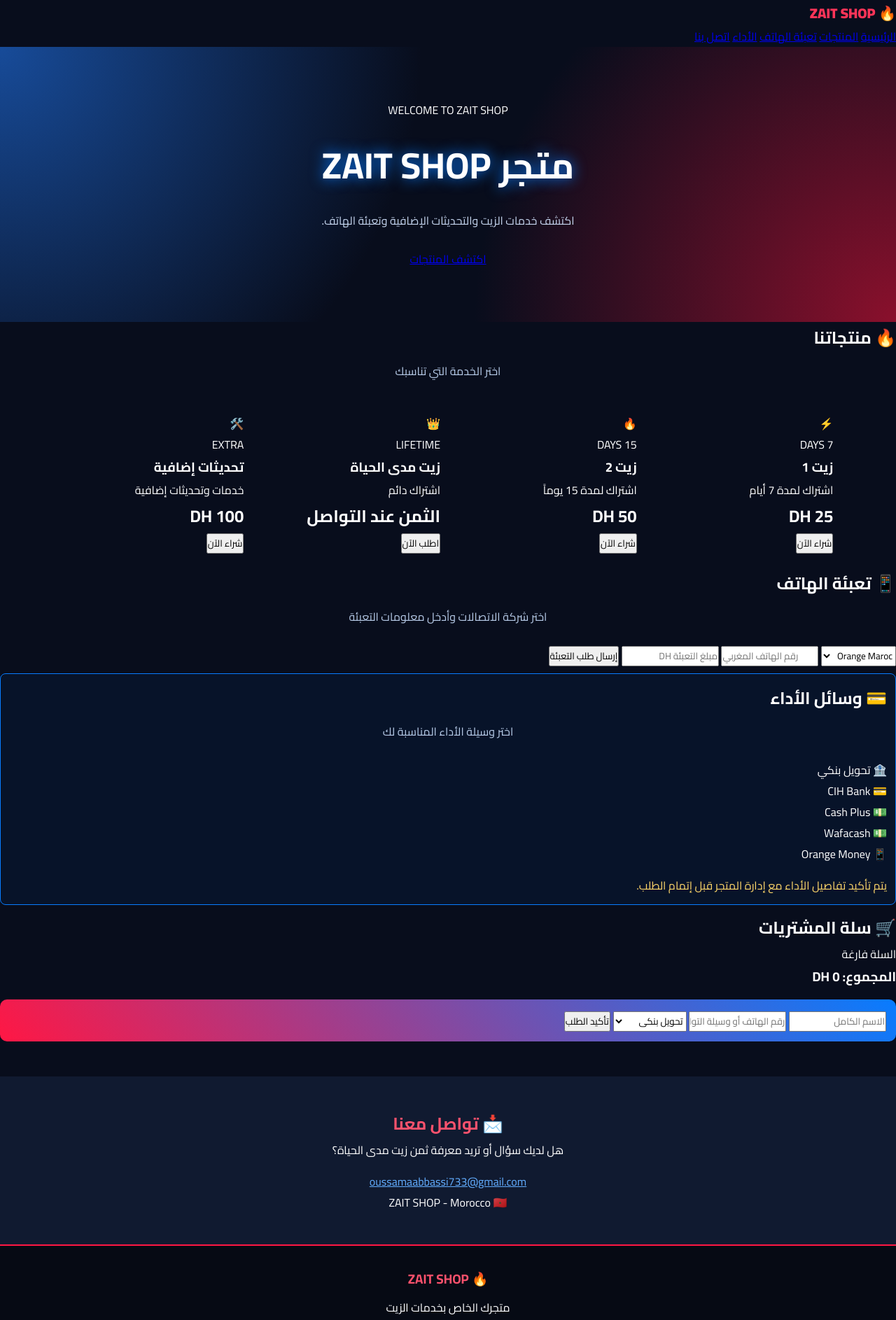
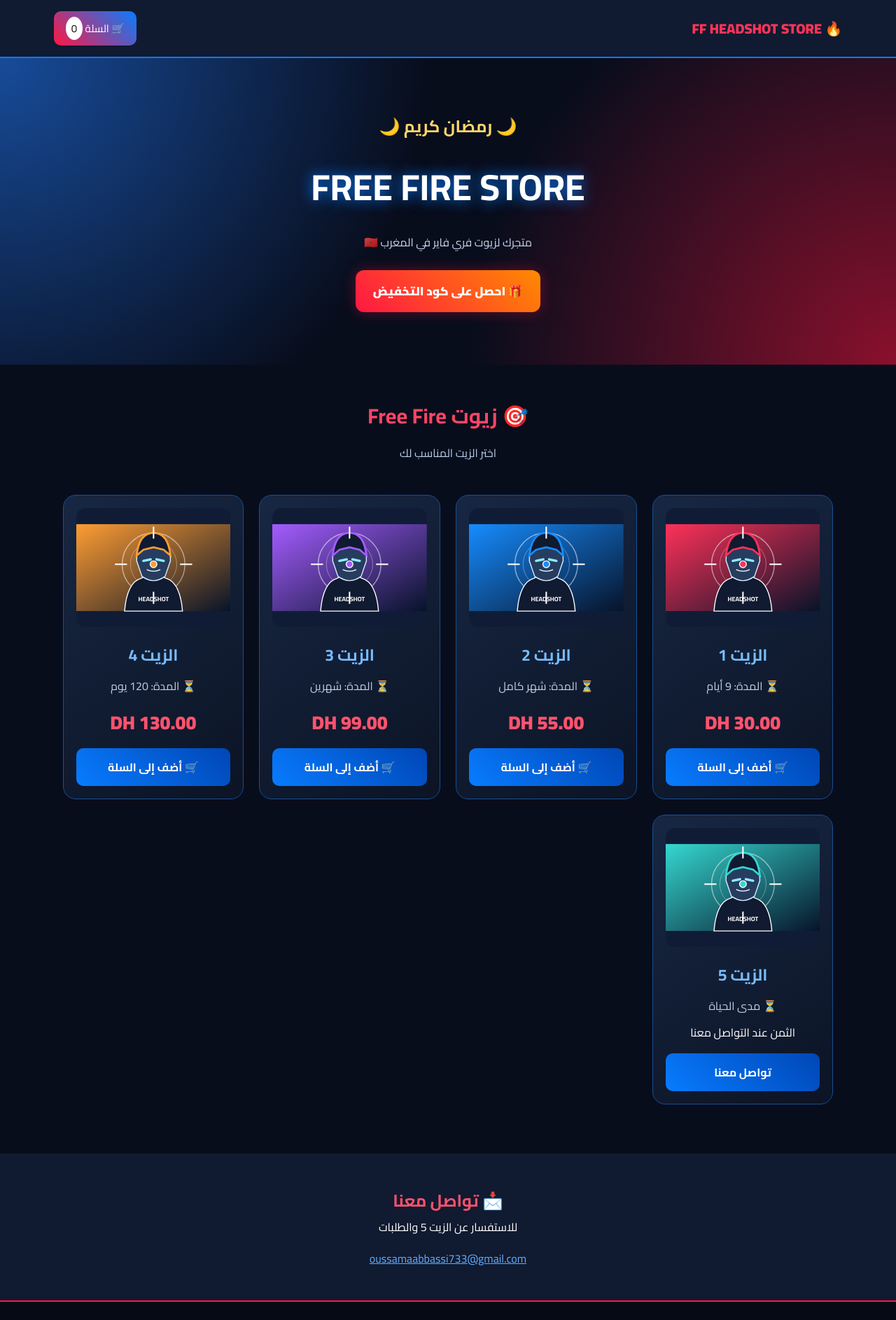
Before and after one commit to oussamaagh/oussama-shop, a plain HTML site: page index.html in a window 1280 px wide. Shown: the top 1886 px of the page at 70% size. Drawn offline with Linux system fonts and the light colour scheme.

Commit message:
Update index.html

```diff
--- a/index.html
+++ b/index.html
@@ -4,167 +4,144 @@
 <head>
     <meta charset="UTF-8">
     <meta name="viewport" content="width=device-width, initial-scale=1.0">
-    <title>ZAIT SHOP | متجر الزيت</title>
+    <title>Free Fire Headshot Store</title>
     <link rel="stylesheet" href="style.css">
 </head>
 <body>
 
-<header class="topbar">
-    <div class="logo">🔥 ZAIT <span>SHOP</span></div>
-
-    <nav>
-        <a href="#home">الرئيسية</a>
-        <a href="#products">المنتجات</a>
-        <a href="#recharge">تعبئة الهاتف</a>
-        <a href="#payment">الأداء</a>
-        <a href="#contact">اتصل بنا</a>
-    </nav>
+<header class="header">
+    <div class="logo">🔥 FF HEADSHOT STORE</div>
+    <button class="cart-button" onclick="toggleCart()">
+        🛒 السلة <span id="cart-count">0</span>
+    </button>
 </header>
 
-<section class="hero" id="home">
-    <div class="hero-content">
-        <span class="tag">WELCOME TO ZAIT SHOP</span>
-        <h1>متجر <span>ZAIT SHOP</span></h1>
-        <p>اكتشف خدمات الزيت والتحديثات الإضافية وتعبئة الهاتف.</p>
-        <a href="#products" class="main-btn">اكتشف المنتجات</a>
-    </div>
+<section class="hero">
+    <h2>🌙 رمضان كريم 🌙</h2>
+    <h1>FREE FIRE STORE</h1>
+    <p>متجرك لزيوت فري فاير في المغرب 🇲🇦</p>
+
+    <button class="code-open" onclick="openCodes()">
+        🎁 احصل على كود التخفيض
+    </button>
 </section>
 
-<section class="section" id="products">
-    <h2>🔥 منتجاتنا</h2>
-    <p class="subtitle">اختر الخدمة التي تناسبك</p>
+<!-- أكواد التخفيض -->
+<div class="modal" id="code-modal">
+    <div class="modal-content">
+        <button class="close" onclick="closeCodes()">✖</button>
 
-    <div class="products">
+        <h2>🎁 أكواد رمضان</h2>
+        <p>اختر كوداً للحصول على تخفيض 15%</p>
 
-        <div class="product">
-            <div class="product-icon">⚡</div>
-            <span class="product-tag">7 DAYS</span>
-            <h3>زيت 1</h3>
-            <p>اشتراك لمدة 7 أيام</p>
-            <h2>25 DH</h2>
-            <button onclick="addToCart('زيت 1 - 7 أيام',25)">
-                شراء الآن
-            </button>
+        <div class="code-item">
+            <span>9889I6Y665H</span>
+            <button onclick="chooseCode('9889I6Y665H')">اختيار</button>
         </div>
 
-        <div class="product">
-            <div class="product-icon">🔥</div>
-            <span class="product-tag">15 DAYS</span>
-            <h3>زيت 2</h3>
-            <p>اشتراك لمدة 15 يوماً</p>
-            <h2>50 DH</h2>
-            <button onclick="addToCart('زيت 2 - 15 يوم',50)">
-                شراء الآن
-            </button>
+        <div class="code-item">
+            <span>ODUID7CH</span>
+            <button onclick="chooseCode('ODUID7CH')">اختيار</button>
         </div>
 
-        <div class="product">
-            <div class="product-icon">👑</div>
-            <span class="product-tag">LIFETIME</span>
-            <h3>زيت مدى الحياة</h3>
-            <p>اشتراك دائم</p>
-            <h2>الثمن عند التواصل</h2>
-            <button onclick="contactUs('زيت مدى الحياة')">
-                اطلب الآن
-            </button>
+        <div class="code-item">
+            <span>KDKKKD88</span>
+            <button onclick="chooseCode('KDKKKD88')">اختيار</button>
         </div>
 
-        <div class="product">
-            <div class="product-icon">🛠️</div>
-            <span class="product-tag">EXTRA</span>
-            <h3>تحديثات إضافية</h3>
-            <p>خدمات وتحديثات إضافية</p>
-            <h2>100 DH</h2>
-            <button onclick="addToCart('تحديثات إضافية',100)">
-                شراء الآن
-            </button>
+        <div class="code-item">
+            <span>LLDKDK</span>
+            <button onclick="chooseCode('LLDKDK')">اختيار</button>
         </div>
 
+        <p class="note">استعمل الكود في سلة المشتريات.</p>
     </div>
-</section>
+</div>
 
-<section class="section recharge" id="recharge">
-    <h2>📱 تعبئة الهاتف</h2>
-    <p class="subtitle">اختر شركة الاتصالات وأدخل معلومات التعبئة</p>
+<main>
+    <h2 class="section-title">🎯 زيوت Free Fire</h2>
+    <p class="subtitle">اختر الزيت المناسب لك</p>
 
-    <div class="recharge-box">
+    <div class="products" id="products-list"></div>
+</main>
 
-        <select id="operator">
-            <option value="Orange Maroc">Orange Maroc</option>
-            <option value="Inwi">Inwi</option>
-            <option value="Maroc Telecom">Maroc Telecom</option>
-        </select>
+<!-- السلة -->
+<div class="overlay" id="overlay" onclick="toggleCart()"></div>
 
-        <input type="tel" id="phone"
-               placeholder="رقم الهاتف المغربي">
+<aside class="cart-panel" id="cart-panel">
 
-        <input type="number" id="rechargeAmount"
-               min="1" placeholder="مبلغ التعبئة DH">
-
-        <button onclick="buyRecharge()">إرسال طلب التعبئة</button>
-
-    </div>
-</section>
-
-<section class="section payment" id="payment">
-    <h2>💳 وسائل الأداء</h2>
-    <p class="subtitle">اختر وسيلة الأداء المناسبة لك</p>
-
-    <div class="payment-list">
-        <div>🏦 تحويل بنكي</div>
-        <div>💳 CIH Bank</div>
-        <div>💵 Cash Plus</div>
-        <div>💵 Wafacash</div>
-        <div>📱 Orange Money</div>
+    <div class="cart-header">
+        <h2>🛒 سلة المشتريات</h2>
+        <button onclick="toggleCart()">✖</button>
     </div>
 
-    <p class="note">
-        يتم تأكيد تفاصيل الأداء مع إدارة المتجر قبل إتمام الطلب.
+    <div id="cart-items"></div>
+
+    <div class="coupon">
+        <h3>🎟️ كود التخفيض</h3>
+
+        <input
+            id="coupon-input"
+            placeholder="أدخل كود رمضان"
+            dir="ltr"
+        >
+
+        <button onclick="applyCoupon()">تفعيل الكود</button>
+        <p id="coupon-message"></p>
+    </div>
+
+    <div class="total-box">
+        <p>المجموع الأصلي:
+            <span id="original-total">0 DH</span>
+        </p>
+
+        <p>التخفيض:
+            <span id="discount-total">0 DH</span>
+        </p>
+
+        <h3>المجموع النهائي:
+            <span id="final-total">0 DH</span>
+        </h3>
+    </div>
+
+    <h3>💳 طريقة الدفع</h3>
+
+    <select id="payment">
+        <option value="">اختر طريقة الدفع</option>
+        <option>Inwi Money</option>
+        <option>تعبئة Inwi</option>
+        <option>Orange Money</option>
+        <option>تعبئة Orange</option>
+        <option>اتصالات المغرب Jawal</option>
+        <option>البطاقة البنكية المغربية</option>
+        <option>Cash Plus</option>
+        <option>Wafacash</option>
+        <option>تحويل بنكي</option>
+    </select>
+
+    <p class="payment-note">
+        يتم تأكيد تفاصيل الدفع مع صاحب المتجر.
     </p>
-</section>
 
-<section class="section cart-section" id="cart">
-    <h2>🛒 سلة المشتريات</h2>
+    <button class="checkout" onclick="checkout()">
+        تأكيد الطلب
+    </button>
+</aside>
 
-    <div id="cartItems">السلة فارغة</div>
-
-    <h3>المجموع: <span id="total">0</span> DH</h3>
-
-    <div class="checkout">
-        <input type="text" id="customerName"
-               placeholder="الاسم الكامل">
-
-        <input type="text" id="customerContact"
-               placeholder="رقم الهاتف أو وسيلة التواصل">
-
-        <select id="paymentMethod">
-            <option value="تحويل بنكي">تحويل بنكي</option>
-            <option value="CIH Bank">CIH Bank</option>
-            <option value="Cash Plus">Cash Plus</option>
-            <option value="Wafacash">Wafacash</option>
-            <option value="Orange Money">Orange Money</option>
-        </select>
-
-        <button onclick="checkout()">تأكيد الطلب</button>
-    </div>
-</section>
-
-<section class="section contact" id="contact">
+<section class="contact">
     <h2>📩 تواصل معنا</h2>
-    <p>هل لديك سؤال أو تريد معرفة ثمن زيت مدى الحياة؟</p>
+    <p>للاستفسار عن الزيت 5 والطلبات</p>
 
     <a href="mailto:oussamaabbassi733@gmail.com">
         oussamaabbassi733@gmail.com
     </a>
-
-    <p class="contact-owner">ZAIT SHOP - Morocco 🇲🇦</p>
 </section>
 
 <footer>
-    <h3>🔥 ZAIT SHOP</h3>
-    <p>متجرك الخاص بخدمات الزيت</p>
-    <p>صاحب المشروع: أسامة العباسي</p>
-    <p>جميع الحقوق محفوظة © 2026</p>
+    <h3>👑 صاحب المشروع</h3>
+    <h2>أسامة العباسي</h2>
+    <p>FREE FIRE HEADSHOT STORE 🇲🇦</p>
+    <small>جميع الحقوق محفوظة © 2026</small>
 </footer>
 
 <script src="script.js"></script>
```
